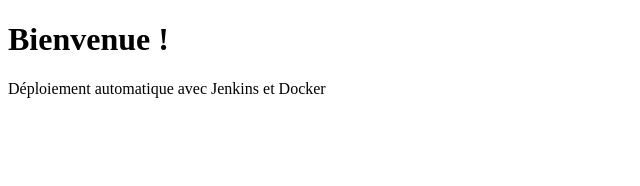
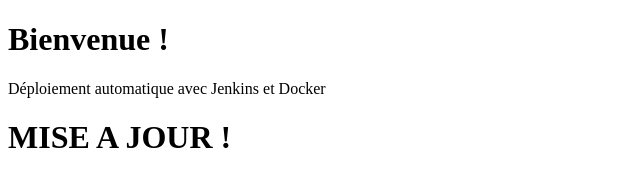
Before and after one commit to pcelia/JENKINS-PROJECT, a plain HTML site: page index.html in a window 1280 px wide. Shown: the whole page, without its empty margins (0-640 px from the left). Drawn offline with Linux system fonts and the light colour scheme.

Commit message:
Mise à jour page HTML

```diff
--- a/index.html
+++ b/index.html
@@ -7,5 +7,6 @@
 <body>
     <h1>Bienvenue !</h1>
     <p>Déploiement automatique avec Jenkins et Docker</p>
+    <h1>MISE A JOUR !</h1>
 </body>
 </html>
```
